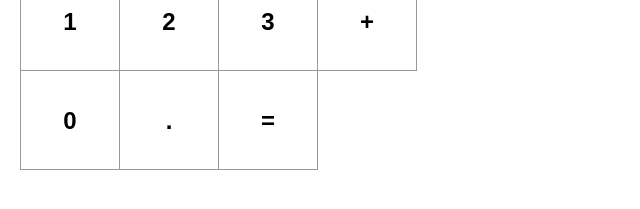
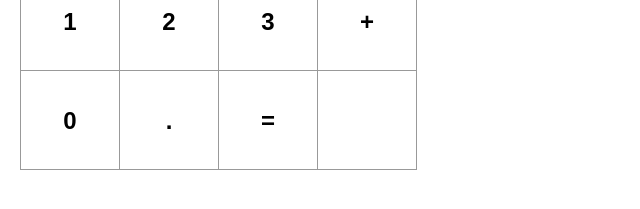
Before and after one commit to Wusinho/React-Calculator, a React app: page / in a window 1280 px wide. Shown: the part 447-656 px from the top of the page, without its empty margins (0-640 px from the left). Built offline with nearby package versions, Linux system fonts and the light colour scheme.

Commit message:
Removed unnecesary imports

```diff
--- a/src/components/ButtonPanel.jsx
+++ b/src/components/ButtonPanel.jsx
@@ -1,4 +1,4 @@
-import React, { Fragment } from 'react';
+import React from 'react';
 import PropTypes from 'prop-types';
 import Button from './Button';
 
@@ -37,6 +37,7 @@ const ButtonPanel = ({ clickHandler }) => {
         <Button buttonName="0" handlerClick={clickHandle} />
         <Button buttonName="." handlerClick={clickHandle} />
         <Button buttonName="=" handlerClick={clickHandle} />
+        <Button />
       </div>
     </>
   );
```
